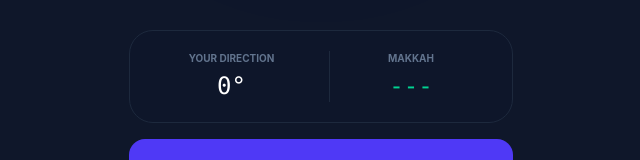
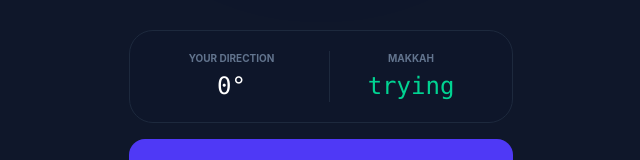
Before and after one commit to faris-dm/prayerBot, a React (Vite) app in the folder client/: page / in a window 1280 px wide. Shown: the part 557-717 px from the top of the page, without its empty margins (319-959 px from the left). Built offline with nearby package versions, Linux system fonts and the light colour scheme.

Commit message:
changed the if else statment  when the code  makkka angle is  needed

```diff
--- a/client/src/App.jsx
+++ b/client/src/App.jsx
@@ -153,7 +153,7 @@
               Makkah
             </p>
             <p className="text-2xl font-mono text-emerald-400">
-              {qiblaDir !== 0 ? `${Math.round(qiblaDir)}°` : "---"}
+              {qiblaDir !== 0 ? `${Math.round(qiblaDir)}°` : "trying"}
             </p>
           </div>
         </div>
```
